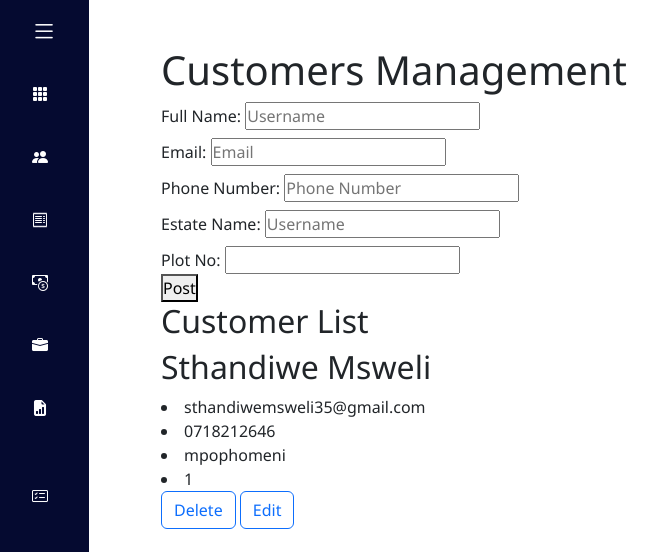
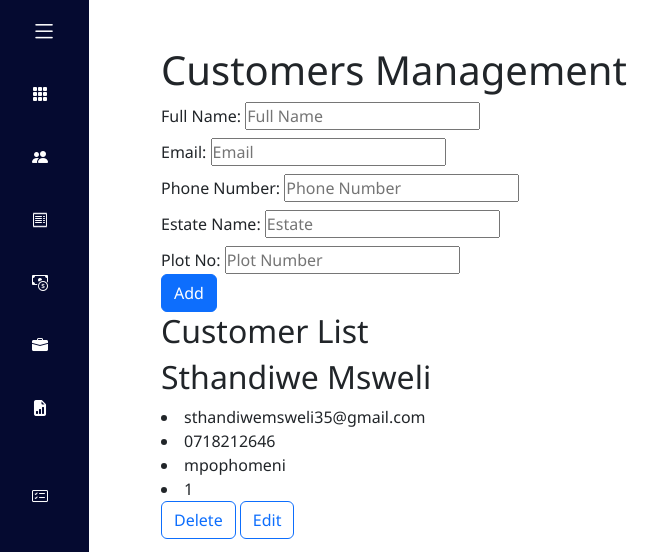
Before and after one commit to sthandiwe3561/Bookkeeping, a Django app: page /customer_form in a window 1280 px wide. Shown: the top 552 px of the page, without its empty margins (1-658 px from the left). Run offline with Django 5.2, Linux system fonts and the light colour scheme; data comes from the database, SQL or seed files in the repository; both versions use the stored data as it was after the commit.

Commit message:
modified customer form and the form function

```diff
--- a/bookkeeping/templates/bookkeeping/customers.html
+++ b/bookkeeping/templates/bookkeeping/customers.html
@@ -8,39 +8,42 @@
 {% endif %}
 {% if success %}
   <div class="alert alert-success">{{ success }}</div>
-{% endif %}
-      <form
-      action=""
-      method="POST"
-    >
+{% endif %}<form action="" method="POST">
   {% csrf_token %}
 
   <div class="form-group mt-2">
     <label>Full Name:</label>
-        <input type="text" id="name" name="name" placeholder="Username" />
+    <input type="text" id="name" name="name" placeholder="Full Name"
+           value="{{ post.name|default:'' }}" />
   </div>
 
   <div class="form-group mt-2">
     <label>Email:</label>
-        <input type="text" id="email" name="email" placeholder="Email" />
+    <input type="text" id="email" name="email" placeholder="Email"
+           value="{{ post.email|default:'' }}" />
   </div>
 
   <div class="form-group mt-2">
     <label>Phone Number:</label>
-        <input type="tel" id="phoneNo" name="phoneNo" placeholder="Phone Number" />
+    <input type="tel" id="phoneNo" name="phoneNo" placeholder="Phone Number"
+           value="{{ post.phone_no|default:'' }}" />
   </div>
 
   <div class="form-group mt-2">
     <label>Estate Name:</label>
-        <input type="text" id="estate" name="estate" placeholder="Username" />
+    <input type="text" id="estate" name="estate" placeholder="Estate"
+           value="{{ post.estate|default:'' }}" />
   </div>
 
   <div class="form-group mt-2">
     <label>Plot No:</label>
-        <input type="number" id="plot" name="plot"/>
+    <input type="number" id="plot" name="plot" placeholder="Plot Number"
+           value="{{ post.plot_no|default:'' }}" />
   </div>
 
-      <button type="submit">{% if post %}Edits{% else %}Post{% endif %}</button>
+  <button type="submit" class="btn btn-primary">
+    {% if post %}Update{% else %}Add{% endif %}
+  </button>
 </form>
 </div>
 
@@ -53,7 +56,7 @@
     <li>{{customer.estate}}</li>
     <li>{{customer.plot_no}}</li>
 <a href="{% url 'customer_delete' customer.id %}" class="btn btn-outline-primary">Delete</a>
-<a href="#" class="btn btn-outline-primary">Edit</a>
+<a href="{% url 'customer_form_edit' customer.id %}" class="btn btn-outline-primary">Edit</a>
 
 
   {% empty %}
--- a/bookkeeping/urls.py
+++ b/bookkeeping/urls.py
@@ -5,6 +5,8 @@ from . import views
 urlpatterns = [
     path("", views.dashboard, name="dashboard"),
     path("customer_form", views.customers, name="customer_form"),
+    path("customer_form_edit/<int:post_id>/", views.customers, name="customer_form_edit"),
+
     path('customer_delete/<int:post_id>/', views.customer_delete, name='customer_delete'),
 
 
--- a/bookkeeping/views.py
+++ b/bookkeeping/views.py
@@ -9,10 +9,16 @@ def dashboard(request):
     return render(request, "bookkeeping/dashboard.html")
 
 #customers management function
-def customers(request):
+def customers(request,post_id=None):
 
       #fetch all the list of the customers
     customers_lists = Customer.objects.all()
+
+    if post_id:
+        customer = get_object_or_404(Customer, id=post_id)
+
+    else:
+        customer = None
 
     if request.method == "POST":
 
@@ -26,20 +32,38 @@ def customers(request):
            # Check if any of the fields are empty
        if not all([name, email, phone_number, estate_name, plot_number]):
             error = "All fields are required. Please fill in everything."
-            return render(request, "bookkeeping/customers.html", {'error': error, 'customers':customers_lists})
+            return render(request, "bookkeeping/customers.html", {'error': error, 'customers':customers_lists, 'post':customer})
 
-       #create
-       Customer.objects.create(
-                name = name,
-                email = email,
-                phone_no = phone_number,
-                estate = estate_name,
-                plot_no = plot_number)
-       success = "Customer added successfully!"
-       return render(request, "bookkeeping/customers.html",{'customers':customers_lists, 'success':success})
+       if customer:
+            # Update existing customer
+            customer.name = name
+            customer.email = email
+            customer.phone_no = phone_number
+            customer.estate = estate_name
+            customer.plot_no = plot_number
+            customer.save()
+            success = "Customer updated successfully!"
+       else:
+            # Create new customer
+            Customer.objects.create(
+                name=name,
+                email=email,
+                phone_no=phone_number,
+                estate=estate_name,
+                plot_no=plot_number
+            )
+            success = "Customer added successfully!"
 
-    else:
-        return render(request, "bookkeeping/customers.html",{'customers':customers_lists})
+       return render(request, "bookkeeping/customers.html", {
+            'customers': Customer.objects.all(),
+            'success': success
+        })
+
+    return render(request, "bookkeeping/customers.html", {
+        'customers': customers_lists,
+        'post': customer
+    })
+
 
 def customers_list(request):
     #fetch all the list of the customers
```
Also changed, not shown: db.sqlite3. Lines whose indentation alone changed are shown as unchanged.
